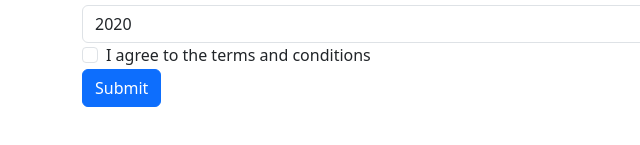
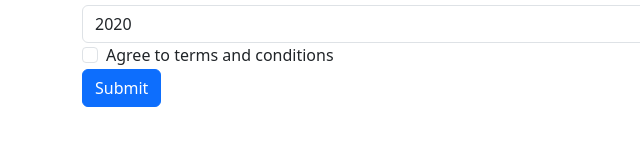
Before and after one commit to acciojob/bootstrap-form-easy-techdeepak1996, a website: page main.html in a window 1280 px wide. Shown: the part 423-568 px from the top of the page, 0-640 px from the left. Drawn offline with nearby package versions, Linux system fonts and the light colour scheme.

Commit message:
created a submission

```diff
--- a/main.html
+++ b/main.html
@@ -46,8 +46,8 @@
                 <div class="invalid-feedback">Please select your graduation year.</div>
             </div>
             <div class="form-group form-check">
-                <input type="checkbox" class="form-check-input" id="conditions-checkbox" name="conditions" required>
-                <label class="form-check-label" for="conditions-checkbox">I agree to the terms and conditions</label>
+               <label class="form-check-label" for="conditions-checkbox">Agree to terms and conditions</label>
+				<input type="checkbox" class="form-check-input" id="conditions-checkbox" name="conditions" required>
                 <div class="invalid-feedback">You must agree to the terms and conditions.</div>
             </div>
             <button type="submit" class="btn btn-primary">Submit</button>
```
